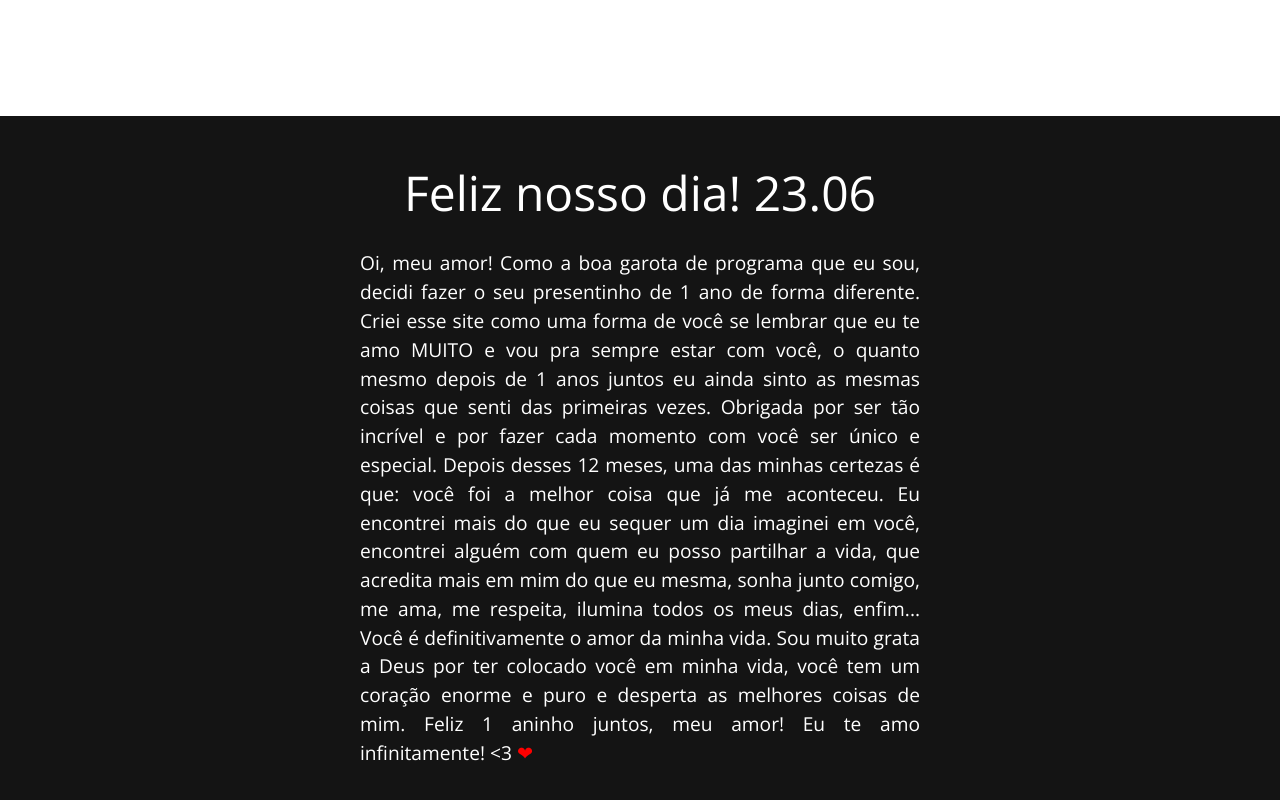
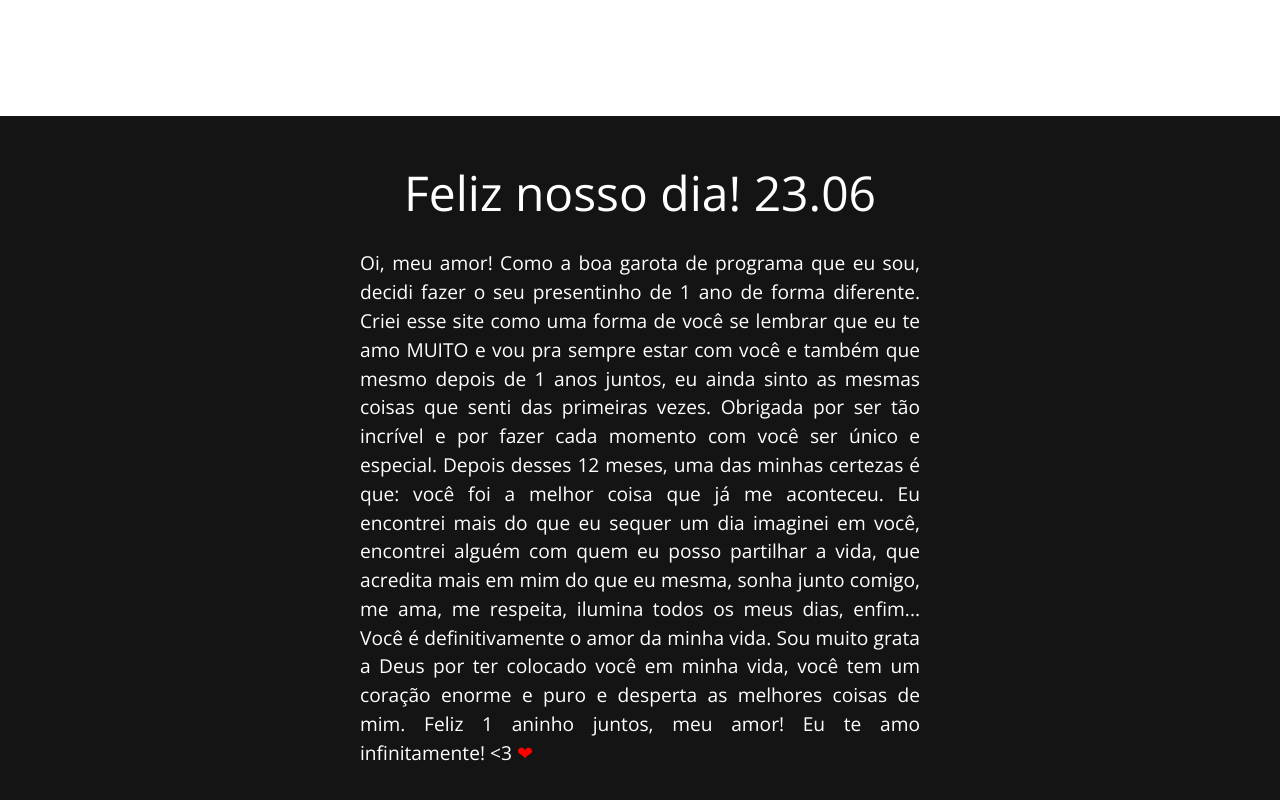
Before and after one commit to camillyamorim/Para-o-amorzinho-da-minha-vida, a plain HTML site: page index.html in a window 1280 px wide. Shown: the part 1484-2284 px from the top of the page. Drawn offline with nearby package versions, Linux system fonts and the light colour scheme.

Commit message:
Update index.html

```diff
--- a/index.html
+++ b/index.html
@@ -30,8 +30,8 @@
         fazer o seu presentinho de 1 ano de forma
         diferente. Criei esse site como uma forma
         de você se lembrar que eu te amo MUITO e
-        vou pra sempre estar com você, o quanto
-        mesmo depois de 1 anos juntos eu ainda
+        vou pra sempre estar com você e também que mesmo
+        depois de 1 anos juntos, eu ainda
         sinto as mesmas coisas que senti das
         primeiras vezes. Obrigada por ser tão
         incrível e por fazer cada momento com
```
